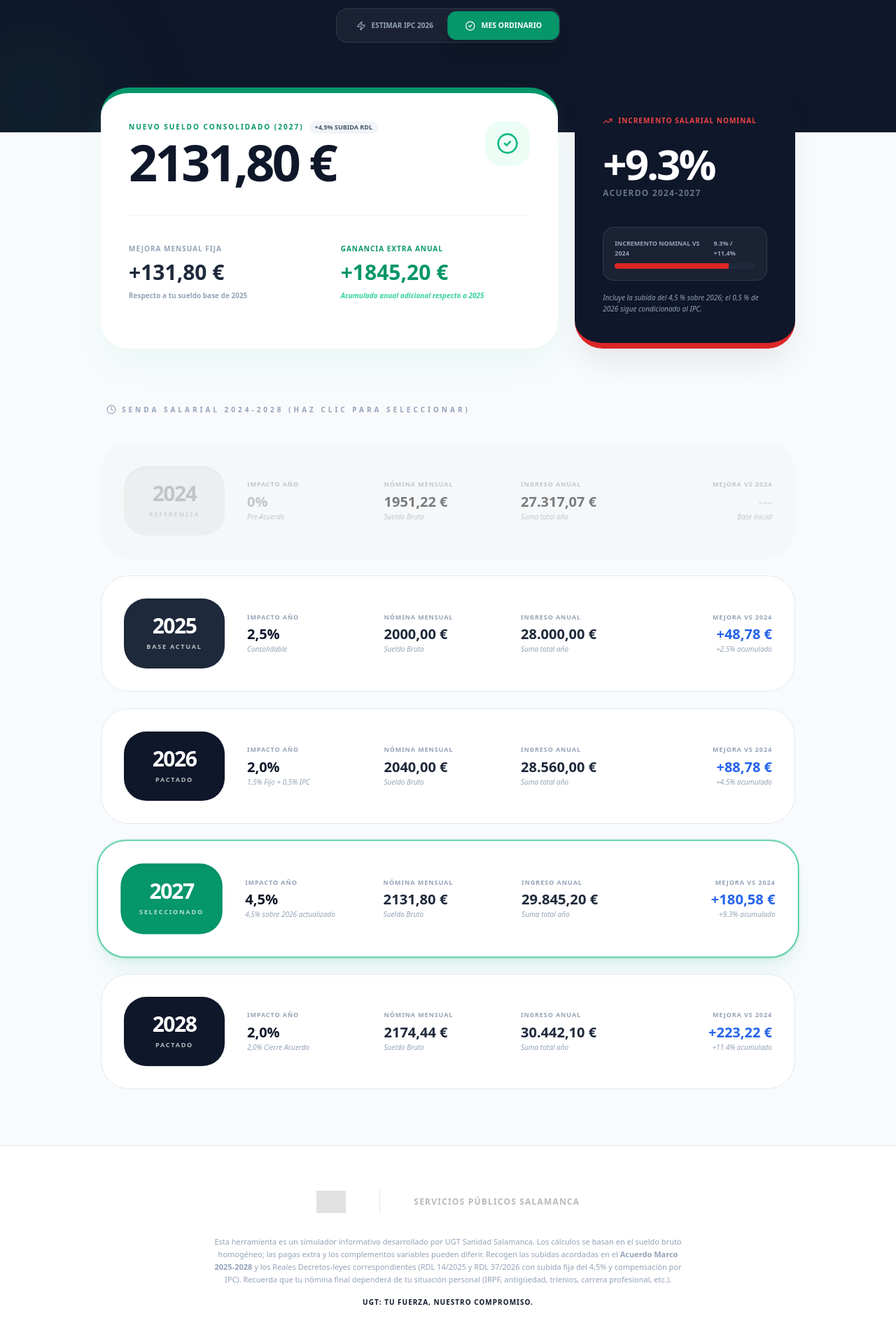
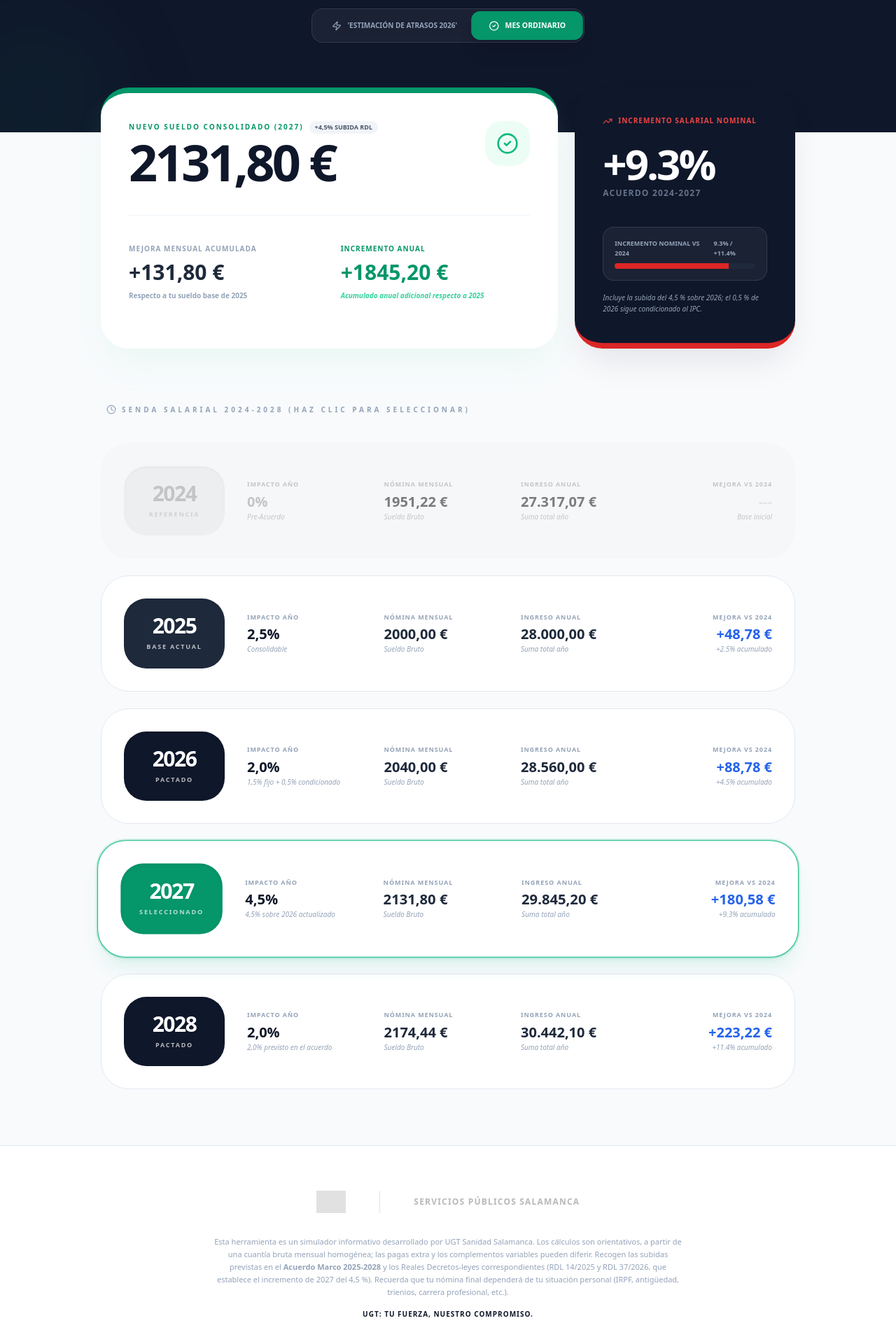
Before and after one commit to UGTSanidadSalamanca/Calculadora-Salarial-2025, a React (Vite) app: page / in a window 1280 px wide. Shown: the part 476-2396 px from the top of the page at 70% size. Built offline with nearby package versions, Linux system fonts and the light colour scheme; grey boxes are pictures that could not be loaded.

Commit message:
fix: limpiar visualización de atrasos y objetivo acumulado dinámico

```diff
--- a/App.tsx
+++ b/App.tsx
@@ -104,16 +104,11 @@ const App: React.FC = () => {
 
   const baseline2024 = calculations.find(d => d.year === 2024)!;
   const data2025 = calculations.find(d => d.year === 2025)!;
-  const data2026 = calculations.find(d => d.year === 2026)!;
-  const data2027 = calculations.find(d => d.year === 2027)!;
-  const data2028 = calculations.find(d => d.year === 2028)!;
 
   const activeData = calculations.find(d => d.year === selectedYear) || data2027;
 
   // Estimación opcional de un supuesto de retroactividad, separada del sueldo ordinario:
-  // - 2026: Atrasos de 2025 aplicados a 12 mensualidades y 2 pagas extra
-  // - 2027: Abono retroactivo del 0,5% de desviación del IPC de 2026 liquidado en el 1T de 2027
-  // - 2028: Consolidación total acumulada
+  // Solo simula la liquidación del 0,5 % de 2026, si se confirma y no se ha abonado.
   const bolsaAtrasos = useMemo(() => {
     if (selectedYear === 2027 && inputs.includeVariable2026) {
       // Supuesto de liquidación completa del 0,5 % de 2026; no presupone que siga pendiente.
@@ -122,8 +117,8 @@ const App: React.FC = () => {
     return 0;
   }, [selectedYear, data2025, inputs]);
 
-  const nominaConAtrasos = activeData.monthlyTotal; // No sumar atrasos teóricos a una nómina ordinaria.
   const incrementoAcumuladoNominal = ((activeData.monthlyTotal / baseline2024.monthlyTotal) - 1) * 100;
+  const metaAcumulada2028 = ((calculations.find(d => d.year === 2028)!.annualTotal / baseline2024.annualTotal) - 1) * 100;
 
   const formatCurrency = (val: number) =>
     new Intl.NumberFormat('es-ES', { style: 'currency', currency: 'EUR', minimumFractionDigits: 2, maximumFractionDigits: 2 }).format(val);
@@ -226,18 +221,14 @@ const App: React.FC = () => {
 
              <div className="h-px w-20 bg-white/10"></div>
 
-             {/* Selector Atrasos vs Ordinario */}
-             <div className="flex bg-white/5 p-1 rounded-2xl border border-white/10 backdrop-blur-md">
+             {/* Supuesto de liquidación independiente de la nómina mensual */}
+             {selectedYear === 2027 && inputs.includeVariable2026 && <div className="flex bg-white/5 p-1 rounded-2xl border border-white/10 backdrop-blur-md">
                 <button
                   onClick={() => setShowArrearsMode(true)}
                   className={`flex items-center gap-2 px-6 py-3 rounded-xl text-[10px] font-black transition-all ${showArrearsMode ? 'bg-amber-500 text-white shadow-xl scale-105' : 'text-slate-400'}`}
                 >
                   <Zap size={14} fill={showArrearsMode ? "currentColor" : "none"} />
-                  {selectedYear === 2026
-                    ? 'ATRASOS 2025 NO ESTIMADOS'
-                    : selectedYear === 2027
-                      ? 'ESTIMAR IPC 2026'
-                      : 'CONSOLIDADO 2028'}
+                  'ESTIMACIÓN DE ATRASOS 2026'
                 </button>
                 <button
                   onClick={() => setShowArrearsMode(false)}
@@ -246,7 +237,7 @@ const App: React.FC = () => {
                   <CheckCircle2 size={14} />
                   MES ORDINARIO
                 </button>
-             </div>
+             </div>}
           </div>
         </div>
       </section>
@@ -257,15 +248,15 @@ const App: React.FC = () => {
 
           {/* TARJETA PRINCIPAL: CAMBIA SEGÚN EL AÑO Y MODO */}
           <div className={`col-span-1 md:col-span-2 rounded-[2.5rem] p-10 shadow-2xl transition-all duration-700 border-t-8 ${
-            showArrearsMode && bolsaAtrasos > 0
+            showArrearsMode && selectedYear === 2027 && bolsaAtrasos > 0
               ? 'bg-white border-amber-500 shadow-amber-200/20'
               : 'bg-white border-emerald-600 shadow-emerald-200/20'
           }`}>
             <div className="flex justify-between items-start mb-6">
               <div className="space-y-1">
                 <div className="flex items-center gap-2">
-                  <p className={`text-[10px] font-black uppercase tracking-[0.2em] ${showArrearsMode && bolsaAtrasos > 0 ? 'text-amber-600' : 'text-emerald-600'}`}>
-                    {showArrearsMode && bolsaAtrasos > 0
+                  <p className={`text-[10px] font-black uppercase tracking-[0.2em] ${showArrearsMode && selectedYear === 2027 && bolsaAtrasos > 0 ? 'text-amber-600' : 'text-emerald-600'}`}>
+                    {showArrearsMode && selectedYear === 2027 && bolsaAtrasos > 0
                       ? `Sueldo bruto consolidado (${selectedYear})`
                       : `Nuevo Sueldo Consolidado (${selectedYear})`}
                   </p>
@@ -277,30 +268,30 @@ const App: React.FC = () => {
                   {formatCurrency(activeData.monthlyTotal)}
                 </h3>
               </div>
-              <div className={`p-4 rounded-3xl ${showArrearsMode && bolsaAtrasos > 0 ? 'bg-amber-50 text-amber-500' : 'bg-emerald-50 text-emerald-500'}`}>
-                {showArrearsMode && bolsaAtrasos > 0 ? <Zap size={32} /> : <CheckCircle2 size={32} />}
+              <div className={`p-4 rounded-3xl ${showArrearsMode && selectedYear === 2027 && bolsaAtrasos > 0 ? 'bg-amber-50 text-amber-500' : 'bg-emerald-50 text-emerald-500'}`}>
+                {showArrearsMode && selectedYear === 2027 && bolsaAtrasos > 0 ? <Zap size={32} /> : <CheckCircle2 size={32} />}
               </div>
             </div>
 
             <div className="grid grid-cols-1 sm:grid-cols-2 gap-8 mt-10 pt-10 border-t border-slate-100">
               <div className="space-y-2">
-                <p className="text-[10px] font-black text-slate-400 uppercase tracking-widest">Mejora Mensual Fija</p>
+                <p className="text-[10px] font-black text-slate-400 uppercase tracking-widest">Mejora mensual acumulada</p>
                 <p className="text-3xl font-black text-slate-800">+{formatCurrency(activeData.monthlyTotal - data2025.monthlyTotal)}</p>
                 <p className="text-[10px] font-bold text-slate-400">Respecto a tu sueldo base de 2025</p>
               </div>
-              {showArrearsMode && bolsaAtrasos > 0 ? (
+              {showArrearsMode && selectedYear === 2027 && bolsaAtrasos > 0 ? (
                 <div className="space-y-2">
                   <p className="text-[10px] font-black text-amber-600 uppercase tracking-widest">Bolsa de Atrasos</p>
                   <p className="text-3xl font-black text-amber-500">+{formatCurrency(bolsaAtrasos)}</p>
                   <p className="text-[10px] font-bold text-amber-400 italic">
                     {selectedYear === 2026
-                      ? 'Pago único por retroactividad 2025'
+                      ? 'No se calcula retroactividad de 2025'
                       : 'Estimación no garantizada del 0,5 % de 2026; su abono depende del IPC y de la Administración'}
                   </p>
                 </div>
               ) : (
                 <div className="space-y-2">
-                  <p className="text-[10px] font-black text-emerald-600 uppercase tracking-widest">Ganancia Extra Anual</p>
+                  <p className="text-[10px] font-black text-emerald-600 uppercase tracking-widest">Incremento anual</p>
                   <p className="text-3xl font-black text-emerald-600">+{formatCurrency(activeData.annualTotal - data2025.annualTotal)}</p>
                   <p className="text-[10px] font-bold text-emerald-400 italic">Acumulado anual adicional respecto a 2025</p>
                 </div>
@@ -324,12 +315,12 @@ const App: React.FC = () => {
               <div className="p-4 bg-white/5 rounded-2xl border border-white/10">
                 <div className="flex justify-between items-center text-[9px] font-black text-slate-400 uppercase mb-2">
                   <span>Incremento nominal vs 2024</span>
-                  <span>{incrementoAcumuladoNominal.toFixed(1)}% / +11,4%</span>
+                  <span>{incrementoAcumuladoNominal.toFixed(1)}% / +{metaAcumulada2028.toFixed(1)}%</span>
                 </div>
                 <div className="h-2 w-full bg-slate-800 rounded-full overflow-hidden">
                    <div
                      className="h-full bg-red-600 transition-all duration-1000"
-                     style={{ width: `${Math.min(100, (incrementoAcumuladoNominal / 11.45) * 100)}%` }}
+                     style={{ width: `${Math.min(100, (incrementoAcumuladoNominal / metaAcumulada2028) * 100)}%` }}
                    ></div>
                 </div>
               </div>
@@ -402,10 +393,10 @@ const App: React.FC = () => {
                           : is2025
                             ? 'Consolidable'
                             : year.year === 2026
-                              ? (inputs.includeVariable2026 ? '1,5% Fijo + 0,5% IPC' : '1,5% Fijo')
+                              ? (inputs.includeVariable2026 ? '1,5% fijo + 0,5% condicionado' : '1,5% Fijo')
                               : year.year === 2027
                                 ? '4,5% sobre 2026 actualizado'
-                                : '2,0% Cierre Acuerdo'}
+                                : '2,0% previsto en el acuerdo'}
                       </p>
                     </div>
                     <div>
@@ -444,9 +435,8 @@ const App: React.FC = () => {
           </div>
           <div className="space-y-4">
             <p className="text-[11px] text-slate-400 font-medium leading-relaxed max-w-2xl mx-auto">
-              Esta herramienta es un simulador informativo desarrollado por UGT Sanidad Salamanca. Los cálculos se basan en el
-              sueldo bruto homogéneo; las pagas extra y los complementos variables pueden diferir. Recogen las subidas acordadas en el <strong>Acuerdo Marco 2025-2028</strong> y los Reales Decretos-leyes
-              correspondientes (RDL 14/2025 y RDL 37/2026 con subida fija del 4,5% y compensación por IPC).
+              Esta herramienta es un simulador informativo desarrollado por UGT Sanidad Salamanca. Los cálculos son orientativos, a partir de una cuantía bruta mensual homogénea; las pagas extra y los complementos variables pueden diferir. Recogen las subidas previstas en el <strong>Acuerdo Marco 2025-2028</strong> y los Reales Decretos-leyes
+              correspondientes (RDL 14/2025 y RDL 37/2026, que establece el incremento de 2027 del 4,5 %).
               Recuerda que tu nómina final dependerá de tu situación personal (IRPF, antigüedad, trienios, carrera profesional, etc.).
             </p>
             <p className="text-[10px] font-black text-slate-900 uppercase tracking-widest">
```
